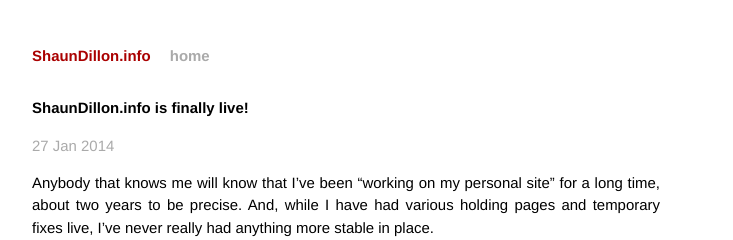
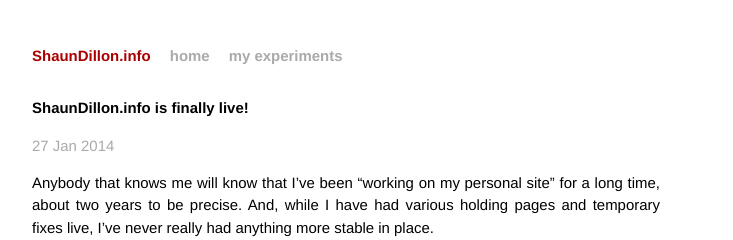
Before and after one commit to ShaunYearStrong/ShaunYearStrong.github.io, a Jekyll site: the page built from _posts/2014-01-27-shaundillon-info-is-finally-live.markdown, in a window 1280 px wide. Shown: the top 240 px of the page, without its empty margins (294-1027 px from the left). Built offline with Jekyll 4.4.1, drawn with Linux system fonts in a browser that asks for light colours; Markdown is read by kramdown in place of the engine named in the settings.

Commit message:
Adding CNAME for custom domain, adding codepen link to navigation

```diff
--- /dev/null
+++ b/CNAME
@@ -0,0 +1 @@
+shaundillon.info
--- a/_layouts/default.html
+++ b/_layouts/default.html
@@ -19,6 +19,7 @@
           <div class="header">
             <h1 class="title"><a href="/">{{ site.name }}</a></h1>
             <a class="extra" href="/">home</a>
+            <a class="extra" href="http://codepen.io/ShaunYearStrong">my experiments</a>
           </div>
 
           {{ content }}
```
Also changed, not shown: 4 other files.
